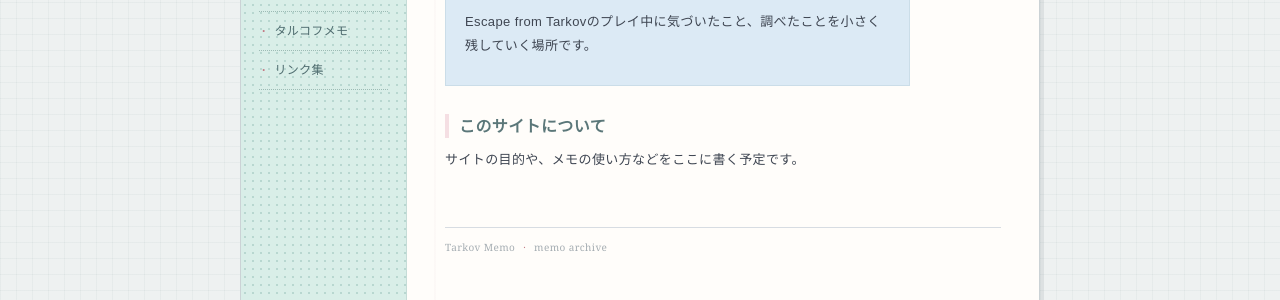
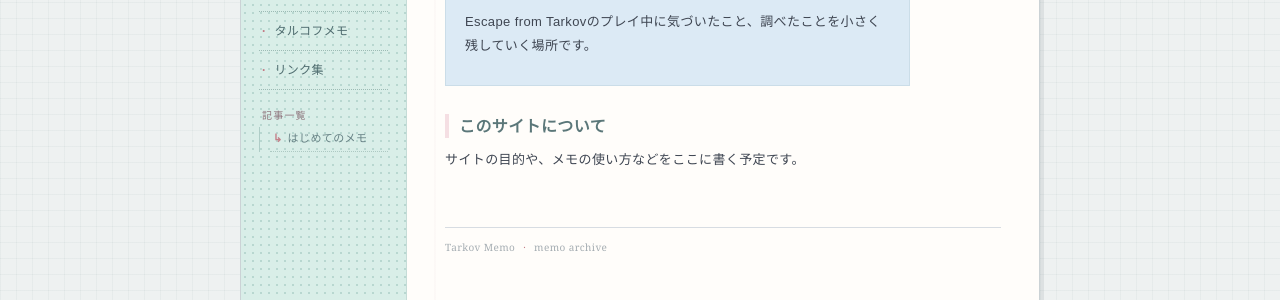
Before and after one commit to hosinohito/tarkovmemo, a Jekyll site: the page built from index.html, in a window 1280 px wide. Shown: the part 206-506 px from the top of the page. Built offline with Jekyll 4.4.1, drawn with Linux system fonts in a browser that asks for light colours.

Commit message:
Add article links to shared sidebar

```diff
--- a/_layouts/default.html
+++ b/_layouts/default.html
@@ -17,6 +17,14 @@
         <a href="{{ '/' | relative_url }}">サイトトップ</a>
         <a href="{{ '/tarkov/' | relative_url }}">タルコフメモ</a>
         <a href="{{ '/links/' | relative_url }}">リンク集</a>
+        <div class="menu-heading">記事一覧</div>
+        <div class="menu-posts">
+          {% for post in site.posts %}
+            <a href="{{ post.url | relative_url }}">{{ post.title }}</a>
+          {% else %}
+            <span class="menu-empty">まだ記事はありません</span>
+          {% endfor %}
+        </div>
       </nav>
       <div class="sidebar-footer">est. 2026<br><span>/// private notes</span></div>
     </aside>
--- a/assets/css/style.css
+++ b/assets/css/style.css
@@ -35,6 +35,12 @@ a:hover { color: #b26877; text-decoration: underline; }
 .menu a { display: block; padding: 8px 3px; color: #506d70; border-bottom: 1px dotted #9dbbb5; font-size: 12px; }
 .menu a::before { content: "·"; margin-right: 8px; color: #c37c86; font-weight: bold; }
 .menu a:hover { padding-left: 7px; background: rgba(255,255,255,.35); text-decoration: none; }
+.menu-heading { margin: 17px 0 2px; padding: 0 3px; color: #8d737b; font-size: 10px; letter-spacing: .12em; }
+.menu-posts { max-height: 300px; overflow-y: auto; padding-left: 10px; border-left: 1px solid rgba(141, 178, 171, .55); }
+.menu-posts a { padding: 4px 3px; border-bottom: 1px dotted rgba(157, 187, 181, .72); color: #668184; font-size: 11px; line-height: 1.45; }
+.menu-posts a::before { content: "↳"; margin-right: 5px; color: #c47f88; }
+.menu-posts a:hover { padding-left: 7px; }
+.menu-empty { display: block; padding: 4px 3px; color: #879b99; font-size: 10px; line-height: 1.5; }
 .sidebar-footer { position: absolute; bottom: 21px; color: #78908f; font-size: 10px; line-height: 1.7; }
 .sidebar-footer span { color: #a0b2b1; font-size: 9px; }
 .content { flex: 1; background: var(--paper); background-image: linear-gradient(90deg, transparent 0, transparent 27px, rgba(231, 213, 216, .22) 28px, transparent 29px); }
```
